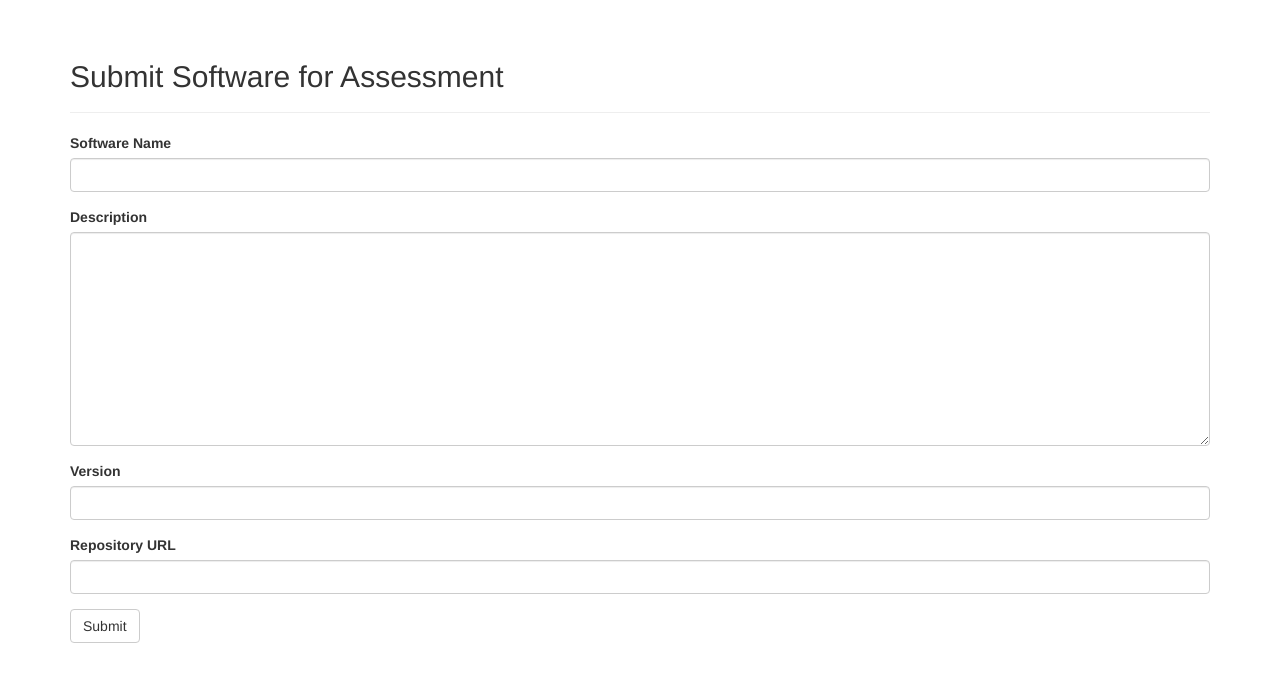
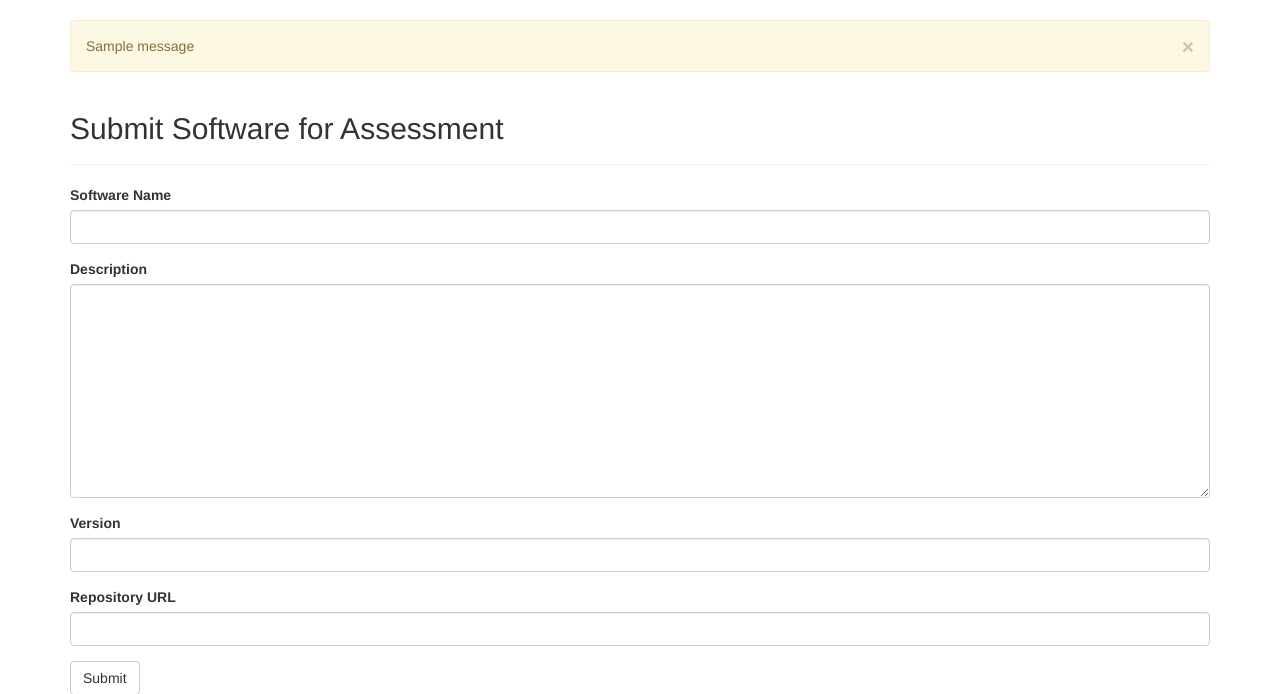
Before and after one commit to softwaresaved/software-assessment-framework, a Flask app: page / in a window 1280 px wide. Shown: the part 52-746 px from the top of the page. Run offline with Flask 2, Linux system fonts and the light colour scheme; tables that the repository leaves empty hold one stand-in row (values such as "Sample post"); one stand-in notice (Sample message) is shown; some libraries are stand-ins or nearby versions.

Commit message:
Add flash notifications

```diff
--- a/app/templates/base.html
+++ b/app/templates/base.html
@@ -25,8 +25,14 @@
 
 {% block content %}
 <div class="container">
+    {% for message in get_flashed_messages() %}
+    <div class="alert alert-warning">
+        <button type="button" class="close" data-dismiss="alert">&times;</button>
+    {{ message }}
+    </div>
+    {%  endfor %}
+
     {% block page_content %}
-
 
     {% endblock %}
 </div>
```
